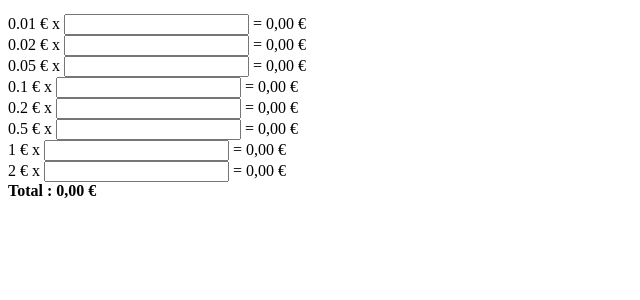
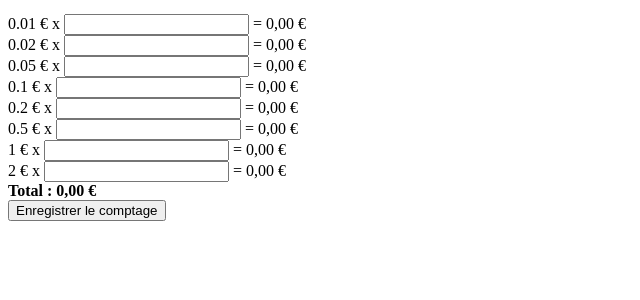
Before and after one commit to DiengAda/caisse-compteur, a Flask app: page / in a window 1280 px wide. Shown: the part 313-613 px from the top of the page, without its empty margins (0-640 px from the left). Run offline with Flask 3, Linux system fonts and the light colour scheme.

Commit message:
Sauvegarde des comptages en base SQLite via fetch

```diff
--- a/app.py
+++ b/app.py
@@ -1,4 +1,6 @@
-from flask import Flask, render_template
+from flask import Flask, render_template, request, jsonify
+import sqlite3
+from datetime import datetime
 
 app = Flask(__name__)
 
@@ -7,8 +9,36 @@ PIECES = [0.01, 0.02, 0.05, 0.10, 0.20, 0.50, 1, 2]
 
 @app.route("/")
 def index():
-    # return "Hello, caisse!"
     return render_template("index.html", billets=BILLETS, pieces=PIECES)
 
+@app.route("/api/comptage", methods=["POST"])
+def enregistrer_comptage():
+    data = request.get_json()
+    montant = data.get("total")
+
+    conn = sqlite3.connect("caisse.db")
+    conn.execute(
+        "INSERT INTO comptages (date_comptage, montant_compte) VALUES (?, ?)",
+        (datetime.now().strftime("%Y-%m-%d %H:%M:%S"), montant)
+    )
+    conn.commit()
+    conn.close()
+
+    return jsonify({"success": True})
+
+
+# fonction pour la table de la base de données
+def init_db():
+    conn = sqlite3.connect("caisse.db")
+    conn.execute("""
+                 CREATE TABLE IF NOT EXISTS comptages (
+                     id INTEGER PRIMARY KEY AUTOINCREMENT,
+                     date_comptage TEXT NOT NULL,
+                     montant_compte REAL NOT NULL)
+                     """)
+    conn.commit()
+    conn.close()
+
 if __name__ == "__main__":
+    init_db()
     app.run(debug=True)
--- a/static/js/script.js
+++ b/static/js/script.js
@@ -1,6 +1,7 @@
 document.addEventListener("DOMContentLoaded", () => {
     const lignes = document.querySelectorAll(".ligne");
     const totalEl = document.getElementById("total");
+    const btnEnregistrer = document.getElementById("btn-enregistrer");
 
     function calculerTout() {
         let total = 0;
@@ -24,4 +25,20 @@ document.addEventListener("DOMContentLoaded", () => {
         const input = ligne.querySelector(".quantite");
         input.addEventListener("input", calculerTout);
     });
+
+    btnEnregistrer.addEventListener("click", () => {
+    // On récupère le total actuellement affiché
+    const totalActuel = parseFloat(totalEl.textContent);
+
+    fetch("/api/comptage", {
+        method: "POST",
+        headers: { "Content-Type": "application/json" },
+        body: JSON.stringify({ total: totalActuel })
+    })
+    .then((response) => response.json())
+    .then((data) => {
+        console.log("Réponse du serveur :", data);
+    });
 });
+
+});
--- a/templates/index.html
+++ b/templates/index.html
@@ -24,4 +24,5 @@
 <div>
     <strong>Total : <span id="total">0,00 €</span></strong>
 </div>
+<button id="btn-enregistrer">Enregistrer le comptage</button>
 </body>
```
